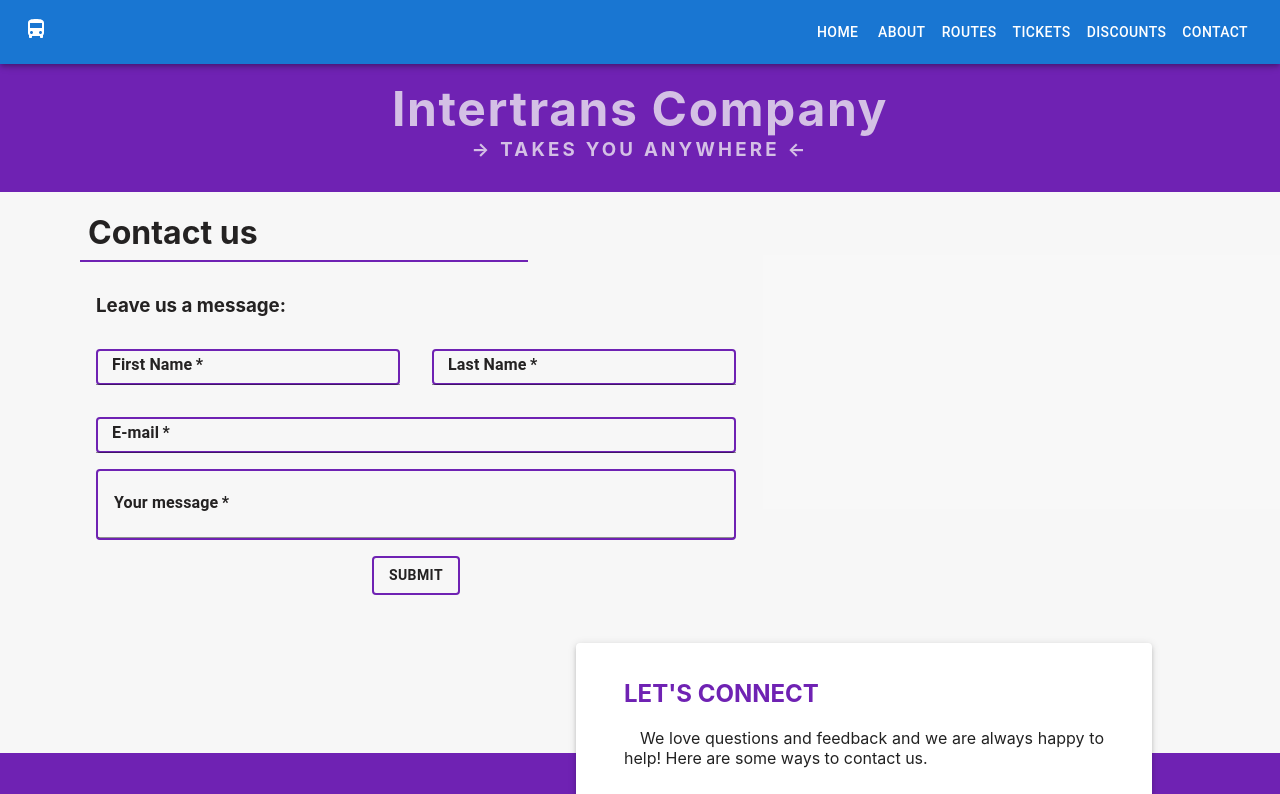
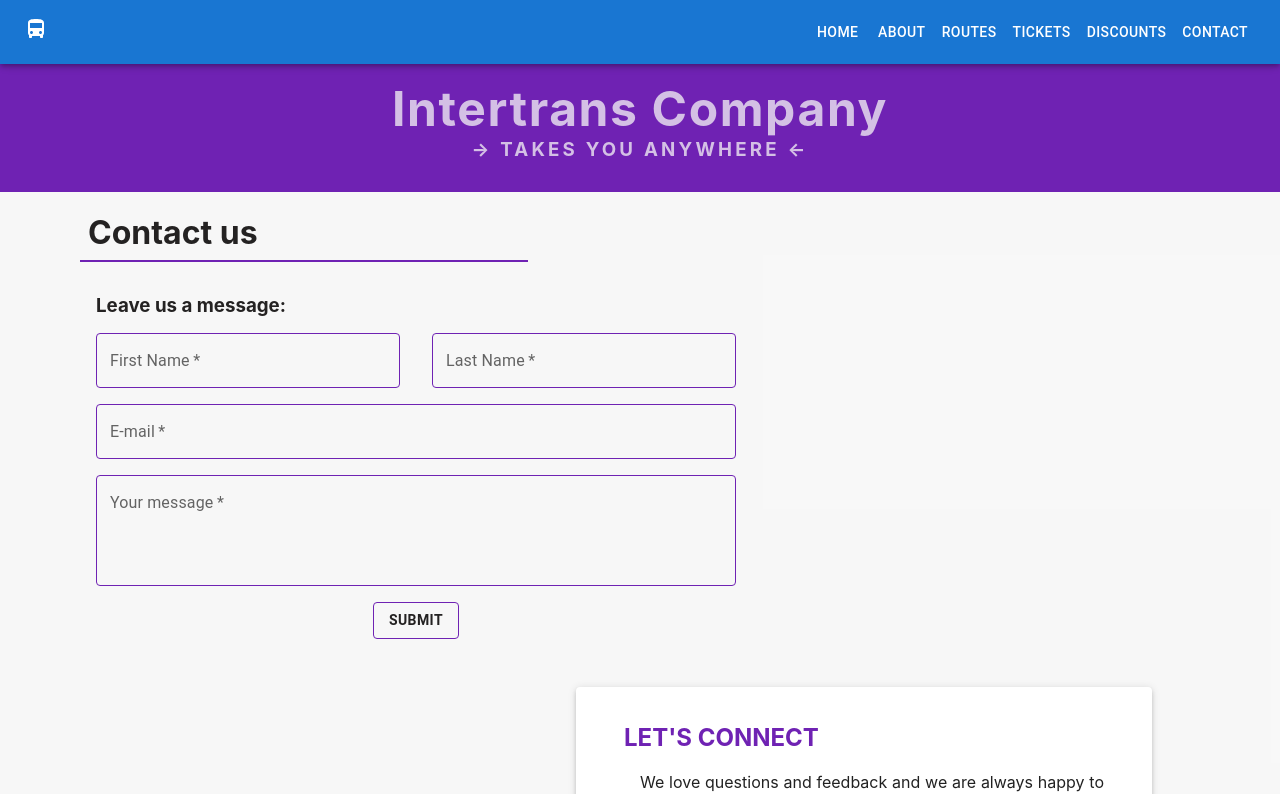
Before and after one commit to carla-vartolomei/transport-app, a Next.js app: page /contact in a window 1280 px wide. Shown: the top 794 px of the page. Built offline with nearby package versions, Linux system fonts and the light colour scheme.

Commit message:
edit contact form

```diff
--- a/components/contact-page/form/Form.js
+++ b/components/contact-page/form/Form.js
@@ -1,6 +1,7 @@
 import React, { useState } from "react"
 import { Box, Button, TextField } from "@material-ui/core"
 import styles from "./Form.module.scss"
+import CssTextField from "../../textfield/CustomeTextField"
 
 const initialState = {
   firstName: "",
@@ -28,7 +29,7 @@ function Form() {
       <h3 className={styles.formTitle}>Leave us a message:</h3>
       <form className={styles.contactForm} onSubmit={onSubmitHandler}>
         <div className={styles.nameSection}>
-          <TextField
+          <CssTextField
             required
             className={styles.formInput}
             id="firstName"
@@ -36,10 +37,9 @@ function Form() {
             label="First Name"
             placeholder="ex: John"
             autoComplete="off"
-            variant="standard"
             onChange={onChangeHandler}
           />
-          <TextField
+          <CssTextField
             required
             className={styles.formInput}
             id="lastName"
@@ -47,11 +47,10 @@ function Form() {
             label="Last Name"
             placeholder="ex: Smith"
             autoComplete="off"
-            variant="standard"
             onChange={onChangeHandler}
           />
         </div>
-        <TextField
+        <CssTextField
           required
           className={styles.formInput}
           id="email"
@@ -60,10 +59,9 @@ function Form() {
           placeholder="ex: john.smith@gmail.com"
           type="email"
           autoComplete="off"
-          variant="standard"
           onChange={onChangeHandler}
         />
-        <TextField
+        <CssTextField
           required
           className={styles.formTextArea}
           id="message"
--- a/components/contact-page/form/Form.module.scss
+++ b/components/contact-page/form/Form.module.scss
@@ -11,7 +11,7 @@
   flex-direction: column;
   gap: 1rem;
   width: 60%;
-  height: 100%;
+  height: auto;
   padding: 1rem 4rem;
   margin-left: 2rem;
   .nameSection {
@@ -25,37 +25,21 @@
     width: 100%;
     height: 100%;
     input {
+      padding: 1rem;
       color: $dark-color;
-      border: 0.15rem $purple-color solid;
-      border-radius: 0.25rem;
-      padding-left: 1rem;
-    }
-    label {
-      color: $dark-color;
-      font-weight: bold;
-      padding-left: 1rem;
     }
   }
   .formTextArea {
-    border: 0.15rem $purple-color solid;
     border-radius: 0.25rem;
     textarea {
-      padding-left: 1rem;
-      padding-bottom: 0;
-      margin-bottom: 0;
+      padding: 1rem;
       color: $dark-color;
-      border-bottom: 0;
-    }
-    label {
-      color: $dark-color;
-      font-weight: bold;
-      padding-left: 1rem;
     }
   }
   .formSubmitButton {
     align-self: center;
     color: $dark-color;
-    border: 0.15rem $purple-color solid;
+    border: 0.1rem $purple-color solid;
     font-weight: bold;
   }
 }
```
